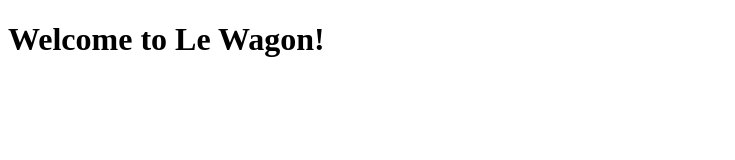
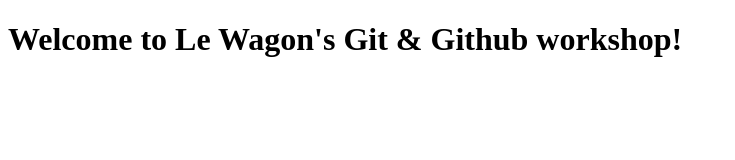
Before and after one commit to CristiamV/Practica_Git, a plain HTML site: page index.html in a window 1280 px wide. Shown: the whole page, without its empty margins (0-735 px from the left). Drawn offline with Linux system fonts and the light colour scheme.

Commit message:
Se realizo un cambio al header del archivo

```diff
--- a/index.html
+++ b/index.html
@@ -6,7 +6,7 @@
 </head>
 
 <body>
-  <h1>Welcome to Le Wagon!</h1>
+  <h1>Welcome to Le Wagon's Git & Github workshop!</h1>
 </body>
 
 </html>
```
